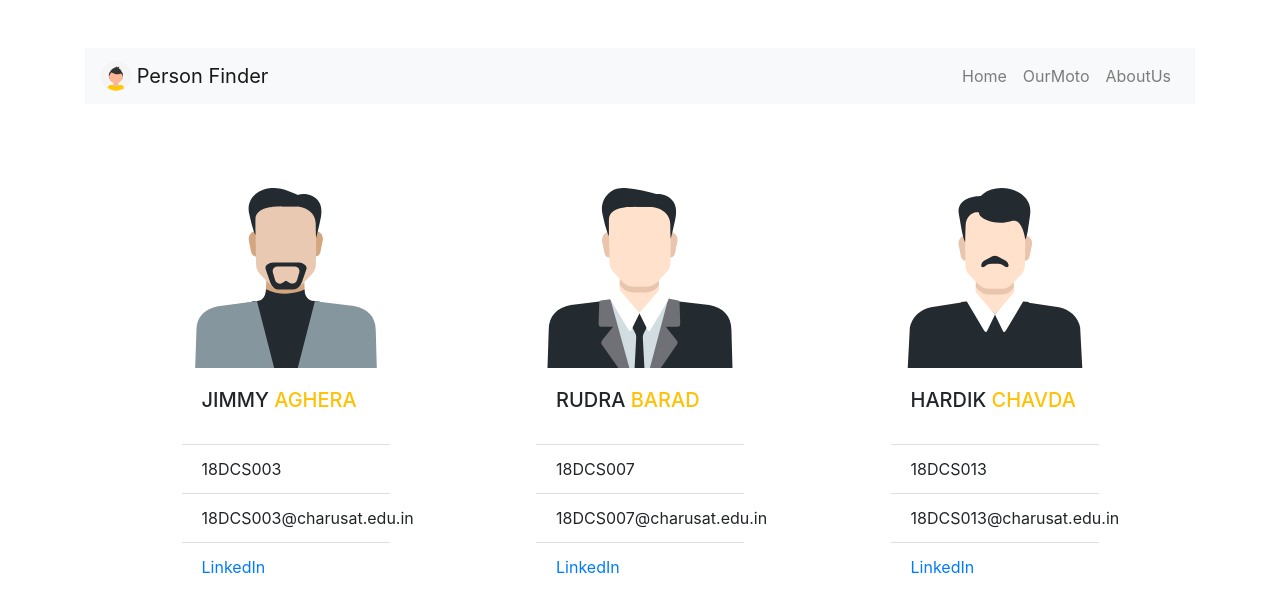
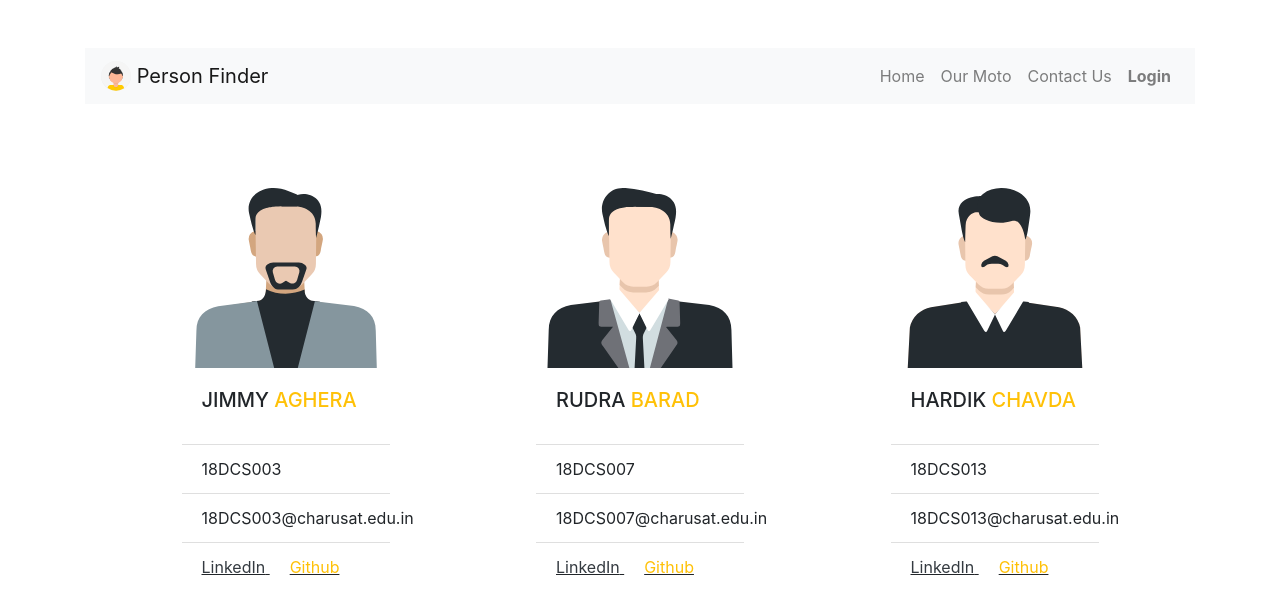
Before and after one commit to Benevolo-Projects/person-finder, a Django app: page /contactus/ in a window 1280 px wide. Shown: the top 614 px of the page. Run offline with Django 3.2, Linux system fonts and the light colour scheme; some libraries are stand-ins or nearby versions.

Commit message:
all done except Our Moto page

```diff
--- a/pf_django/pf_django/settings.py
+++ b/pf_django/pf_django/settings.py
@@ -150,7 +150,7 @@ SOCIALACCOUNT_PROVIDERS = {
 }
 
 LOGIN_REDIRECT_URL = 'home'
-LOGIN_URL = ''
+LOGIN_URL = 'login'
 LOGOUT_URL = 'logout'
 
 
--- a/pf_django/static/css/login.css
+++ b/pf_django/static/css/login.css
@@ -163,6 +163,8 @@ a:hover{
     border-radius: 25px;
     margin: 1rem 0;
     font-size: 1.5rem;
+    display: flex;
+    align-items: center;
     outline: none;
     border: none;
     text-align: center;
--- a/pf_django/templates/Table.html
+++ b/pf_django/templates/Table.html
@@ -7,8 +7,8 @@
       <table class="ml-auto mr-auto ">
         <tr class="text-center">
           <th  colspan="2"><h5><a class="text-warning">UPLOADER'S</a> INFORMATION</h5></th>
-          <th><h5><a class="text-warning">IMAGE</a> OF LOST PERSON</h5></th>
-          <th><h5><a class="text-warning">IMAGE</a> UPLOADED BY YOU</h5></th>
+          <th><h5 class="mx-2"><a class="text-warning">IMAGE</a> OF LOST PERSON</h5></th>
+          <th ><h5 class="mx-2"><a class="text-warning">IMAGE</a> UPLOADED BY YOU</h5></th>
 
 
         </tr>
--- a/pf_django/templates/base.html
+++ b/pf_django/templates/base.html
@@ -35,11 +35,12 @@
         </a>
         <ul class="navbar-nav ml-auto">
             <li class="nav-item"><a class="nav-link" href="{% url 'home' %}">Home</a></li>
-			<li class="nav-item"><a class="nav-link" href="#">OurMoto</a></li>
-			<li class="nav-item"><a class="nav-link" href="{% url 'contactus' %}" >AboutUs</a></li>
+			<li class="nav-item"><a class="nav-link" href="#">Our Moto</a></li>
+			<li class="nav-item"><a class="nav-link" href="{% url 'contactus' %}" >Contact Us</a></li>
             {% if request.user.is_authenticated %}
-              <li class="nav-item"><a class="nav-link" href="{% url 'logout' %}" ><b>logout</b></a></li>
-
+              <li class="nav-item"><a class="nav-link" href="{% url 'logout' %}" ><b>Logout</b></a></li>
+            {% else %}
+              <li class="nav-item"><a class="nav-link" href="{% url 'login' %}" ><b>Login</b></a></li>
           {% endif %}
 
         </ul>
--- a/pf_django/templates/contact_us.html
+++ b/pf_django/templates/contact_us.html
@@ -13,8 +13,9 @@
         <ul class="list-group list-group-flush">
             <li class="list-group-item">18DCS003</li>
             <li class="list-group-item">18DCS003@charusat.edu.in</li>
-            <li class="list-group-item"><a href="https://www.linkedin.com/in/jimmy-aghera/"
-                                           class="card-link">LinkedIn</a></li>
+            <li class="list-group-item"><u><a href="https://www.linkedin.com/in/jimmy-aghera/"
+                                           class="card-link text-dark">LinkedIn</a> <a href="https://github.com/Jimmy5467"
+                                           class="card-link text-warning">Github</a></u></li>
         </ul>
     </div>
 
@@ -26,8 +27,9 @@
         <ul class="list-group list-group-flush">
             <li class="list-group-item">18DCS007</li>
             <li class="list-group-item">18DCS007@charusat.edu.in</li>
-            <li class="list-group-item"><a href="https://www.linkedin.com/in/rudra-barad/"
-                                           class="card-link">LinkedIn</a></li>
+            <li class="list-group-item"><u><a href="https://www.linkedin.com/in/rudra-barad/"
+                                           class="card-link text-dark">LinkedIn</a> <a href="https://github.com/rudrabarad"
+                                           class="card-link text-warning">Github</a></u></li>
     </div>
 
     <div class="float-left" style="width:13rem;margin:50px">
@@ -38,8 +40,9 @@
         <ul class="list-group list-group-flush">
             <li class="list-group-item">18DCS013</li>
             <li class="list-group-item">18DCS013@charusat.edu.in</li>
-            <li class="list-group-item"><a href="https://www.linkedin.com/in/hardik-chavda-a65205194/"
-                                           class="card-link">LinkedIn</a></li>
+            <li class="list-group-item "><u><a href="https://www.linkedin.com/in/hardik-chavda-a65205194/"
+                                           class="card-link text-dark">LinkedIn</a> <a href="https://github.com/Hardik-07"
+                                           class="card-link text-warning">Github</a></u></li>
     </div>
 </div>
 
--- a/pf_django/website/views.py
+++ b/pf_django/website/views.py
@@ -18,10 +18,12 @@ def login(request):
     return render(request, './account/login.html', {})
 
 
+@login_required(login_url='login')
 def home(request):
     return render(request, 'home.html', {})
 
 
+@login_required(login_url='login')
 def upload(request):
     if request.method == "POST":
         form = UploadForm(data=request.POST, files=request.FILES)
@@ -31,23 +33,24 @@ def upload(request):
             if face_recognition.face_locations(img): #form.is_valid() and
                 form.save()
             else:
-                messages.success(request, 'There is no face detected in you image So, Please try again...')
+                messages.success(request, 'There is no face detected in your image. So, Please try again with proper image...')
                 return render(request, 'upload.html', {})
         else:
             fname_u = request.POST['fname_u']
             lname_u = request.POST['lname_u']
             email_u = request.POST['email_u']
             mobile_u = request.POST['mobile_u']
-            messages.success(request, 'There was an error in your form or the is no face in your image!'
+            messages.success(request, 'There was an error in your form or there is no face in your image!'
                                       ' So, Please try again...')
             return render(request, 'upload.html', {'fname_u': fname_u, 'lname_u': lname_u, 'email_u': email_u, 'mobile_u': mobile_u})
-        messages.success(request, 'Thank you for adding, as soon as some one will match he/she will contact you.')
+        messages.success(request, 'Thank you for adding! As soon as someone will Find him/her they will contact you.')
         #we can redirect to thank you page from here
         return redirect('home')
     else:
         return render(request, 'upload.html', {})
 
 
+@login_required(login_url='login')
 def find(request):
 
     """if request.method == "POST":
@@ -65,6 +68,7 @@ def find(request):
     return render(request, 'find.html', {})
 
 
+@login_required(login_url='login')
 def comp(request):
     #upload
     if request.method == "POST":
@@ -75,7 +79,7 @@ def comp(request):
             if face_recognition.face_locations(img):  # form.is_valid() and
                 form.save()
             else:
-                messages.success(request, 'There is no face detected in you image So, Please try again...')
+                messages.success(request, 'There is no face detected in your image. So, Please try again with proper image...')
                 return render(request, 'find.html', {})
         else:
             messages.success(request, 'There was an error in your image! Please try again...')
@@ -101,9 +105,9 @@ def comp(request):
             #
             return render(request, 'Table.html', {'data': person_, 'data1': person})
         else:
-            messages.info(request, 'Sorry!! no person found. But you can upload this guy by clicking Upload Lost Person given Below.')
+            messages.info(request, 'Sorry!! No match found. But you can upload this person by clicking Upload Lost Person given Below.')
             return render(request, 'home.html', {})
     else:
-        messages.success(request, 'There is no face in image or maybe image is blur! so please upload it again...')
+        messages.success(request, 'There is no face in image or maybe image is blur! So please upload a clear image...')
         return render(request, 'find.html', {})
     #return render(request, 'finder.html', {})
```
Also changed, not shown: pf_django/templates/account/login.html (+10 -3 lines), pf_django/templates/registration/logged_out.html (+3 -7 lines), pf_django/db.sqlite3.
